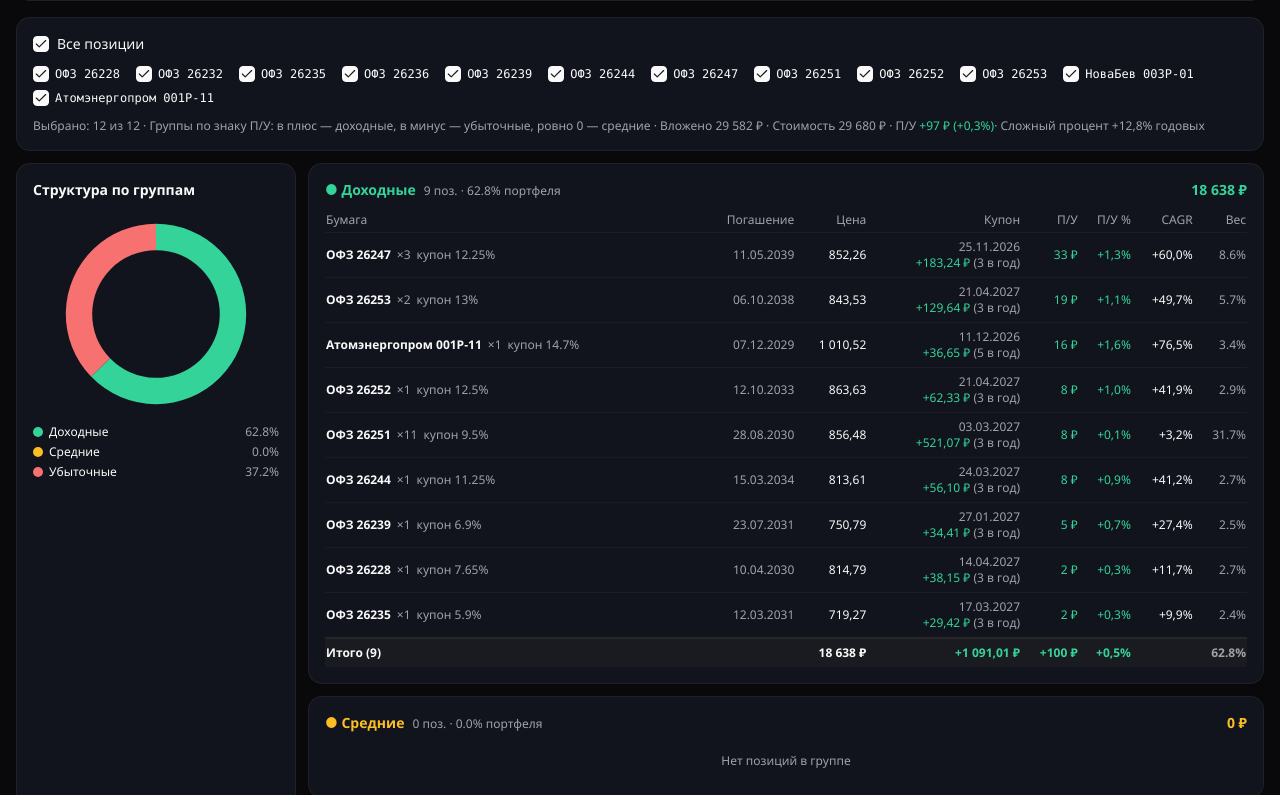
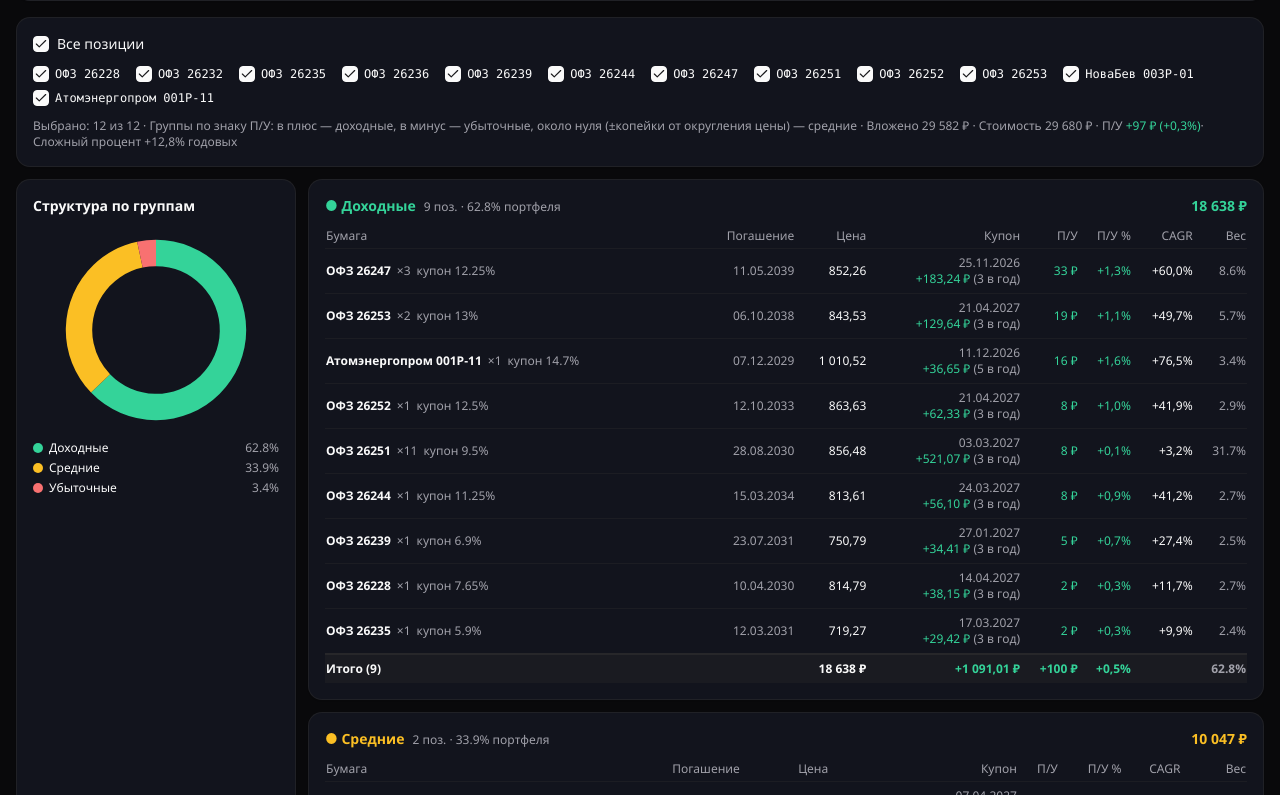
Before and after one commit to GraceYkt/investpulse, a React (Vite) app in the folder invest-app/: page /#/ in a window 1280 px wide. Shown: the part 1185-1980 px from the top of the page. Built offline with nearby package versions, Linux system fonts and the light colour scheme; no server answers.

Commit message:
группы портфеля: погрешность ±1 ₽ / 0,02% считается нулём (средние) — уходило в минус из-за округления цены

```diff
--- a/invest-app/src/sections/PortfolioSection.tsx
+++ b/invest-app/src/sections/PortfolioSection.tsx
@@ -31,13 +31,16 @@ export default function PortfolioSection({ positions, selectedIds, onToggle, onT
 
   const t = useMemo(() => totals(selected), [selected]);
 
-  // Группы по знаку результата: П/У > 0 — доходные, < 0 — убыточные, = 0 — средние
+  // Группы по знаку результата: П/У > 0 — доходные, < 0 — убыточные, ≈0 — средние.
+  // Погрешность: меньше 1 ₽ или 0,02% от стоимости позиции считаем нулём
+  // (иначе разница в копейках из-за округления цены записывает бумагу «в минус»).
   const groups = useMemo(() => {
     const g: Record<GroupKey, Position[]> = { profit: [], neutral: [], loss: [] };
     for (const p of selected) {
       const gain = pnl(p);
-      if (gain > 0) g.profit.push(p);
-      else if (gain < 0) g.loss.push(p);
+      const eps = Math.max(1, marketValue(p) * 0.0002);
+      if (gain > eps) g.profit.push(p);
+      else if (gain < -eps) g.loss.push(p);
       else g.neutral.push(p);
     }
     const byPnl = (a: Position, b: Position) => pnl(b) - pnl(a);
@@ -210,7 +213,7 @@ export default function PortfolioSection({ positions, selectedIds, onToggle, onT
         </div>
         <p className="text-xs text-muted-foreground">
           Выбрано: {selected.length} из {positions.length} · Группы по знаку П/У: в плюс — доходные,
-          в минус — убыточные, ровно 0 — средние · Вложено {fmtMoney(t.invested)} ·
+          в минус — убыточные, около нуля (±копейки от округления цены) — средние · Вложено {fmtMoney(t.invested)} ·
           Стоимость {fmtMoney(t.value)} · П/У{' '}
           <span className={t.pnl >= 0 ? 'text-emerald-400' : 'text-red-400'}>
             {t.pnl >= 0 ? '+' : ''}{fmtMoney(t.pnl)} ({fmtPct(t.pnlPct)})
```
